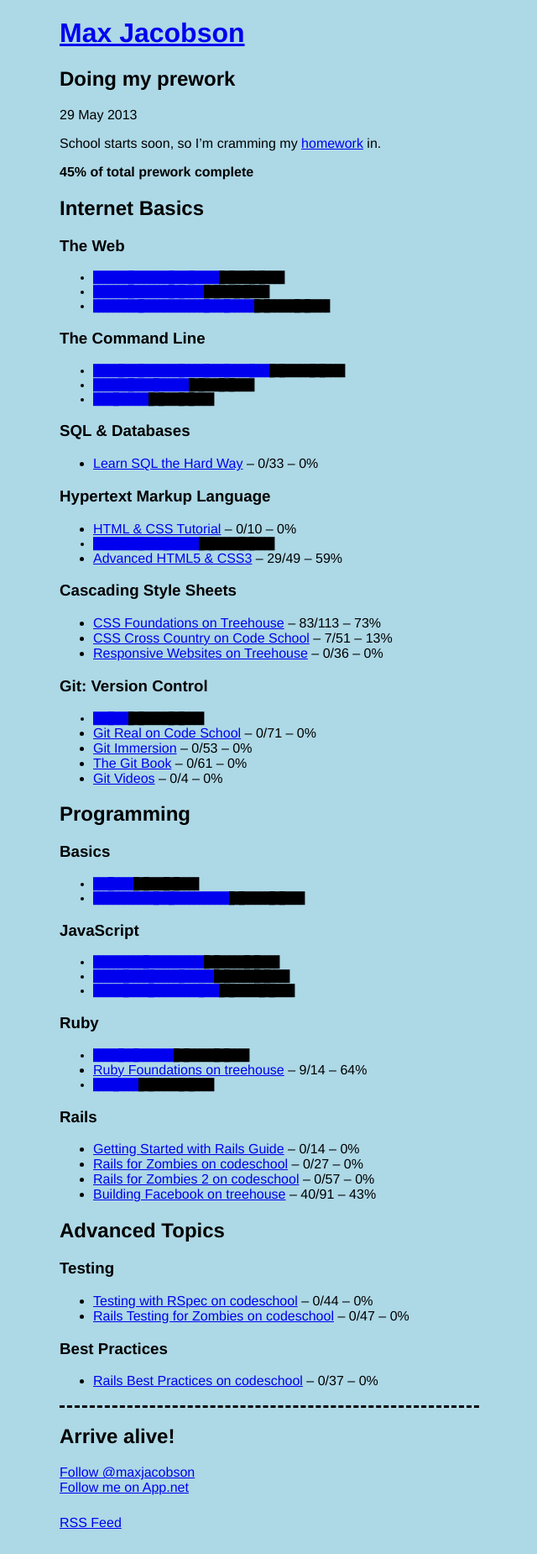
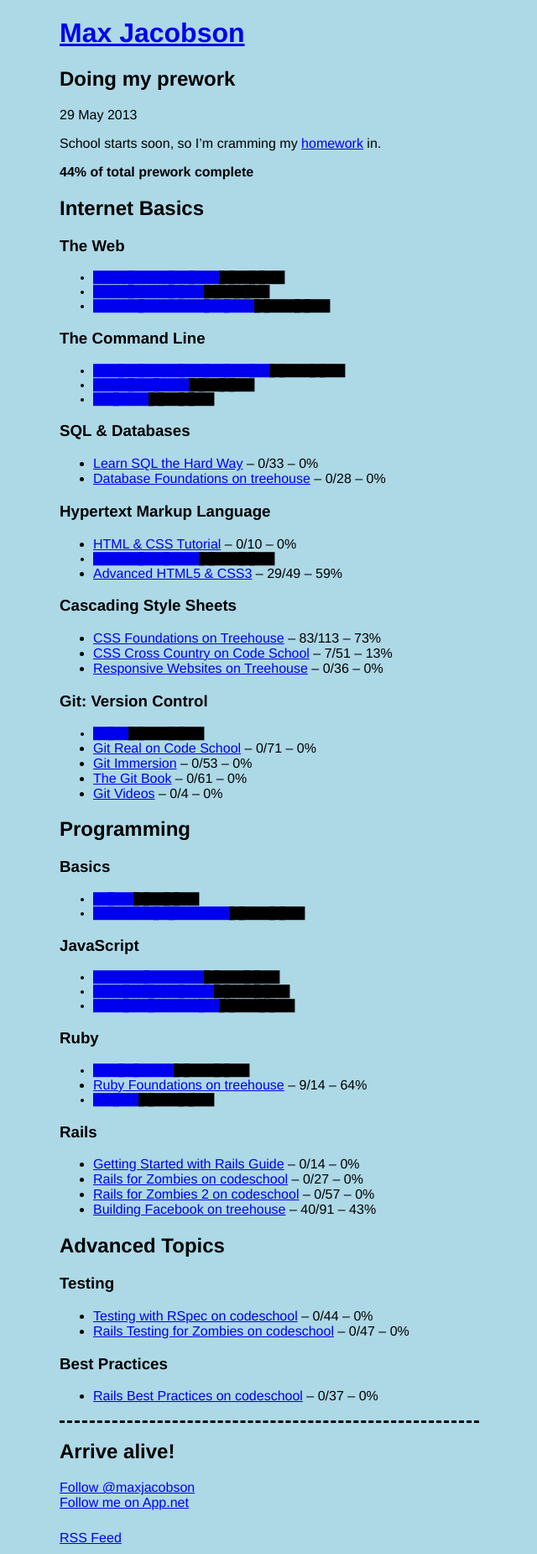
Before and after one commit to hardscrabble/hardscrabble.github.io, a Jekyll site: the page built from _posts/2013-05-28-prework.md, in a window 1280 px wide. Shown: the whole page at 84% size, without its empty margins (319-959 px from the left). Built offline with Jekyll 4.4.1, drawn with Linux system fonts in a browser that asks for light colours; comment, search, counter and statistics services are not loaded; a style sheet for code colours, icons or effects is not loaded; grey boxes are pictures that could not be loaded.

Commit message:
added treehouse sql course to list

```diff
--- a/_posts/2013-05-28-prework.md
+++ b/_posts/2013-05-28-prework.md
@@ -24,6 +24,7 @@
 ### SQL & Databases
 
 * [Learn SQL the Hard Way](http://sql.learncodethehardway.org/book/) -- 0/33
+* [Database Foundations on treehouse](http://teamtreehouse.com/library/programming/database-foundations) -- 0/28
 
 ### Hypertext Markup Language
 
```
